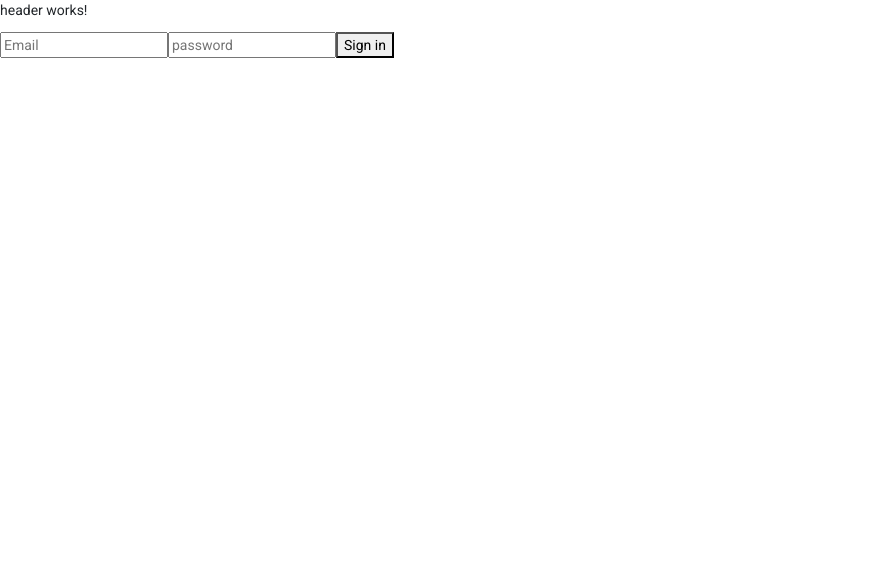
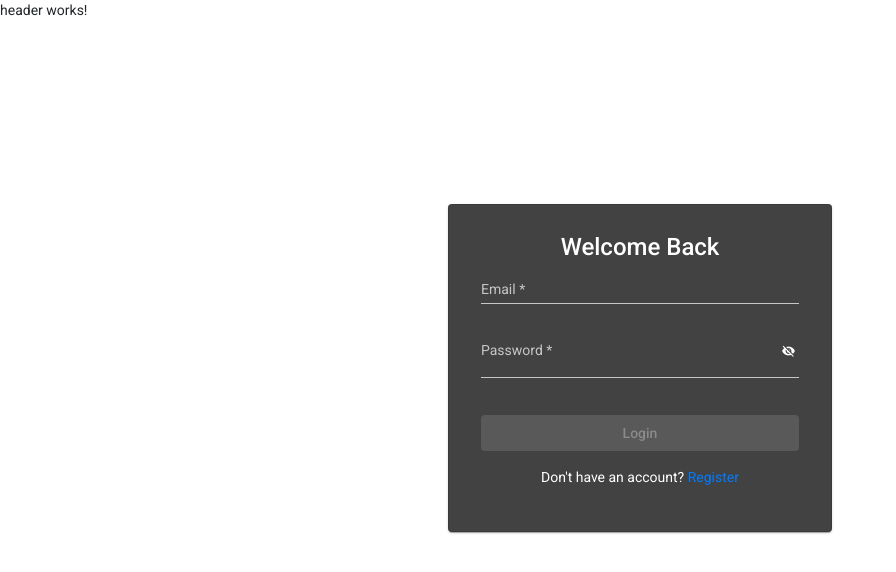
Before and after one commit to SafwanSa/KCDBS-app, an Angular app: page /login in a window 1280 px wide. Shown: the top 572 px of the page, without its empty margins (0-896 px from the left). Built offline with nearby package versions, Linux system fonts and the light colour scheme.

Commit message:
Add the login comp

```diff
--- a/src/app/components/login/login.component.css
+++ b/src/app/components/login/login.component.css
@@ -0,0 +1,21 @@
+.root-container {
+  display: flex;
+  justify-content: center;
+  align-items: center;
+  height: 84%;
+}
+.card {
+  width: 30%;
+  padding: 2rem;
+  text-align: center;
+}
+
+mat-form-field {
+  width: 100%;
+}
+
+button {
+  margin-top: 1.2rem;
+  margin-bottom: 1rem;
+  width: 100%;
+}
--- a/src/app/components/login/login.component.html
+++ b/src/app/components/login/login.component.html
@@ -1,6 +1,56 @@
-<form [formGroup]="form" (ngSubmit)="onSubmit()">
-  <input type="email" formControlName="email" placeholder="Email" />
-  <input type="password" formControlName="password" placeholder="password" />
+<div class="root-container">
+  <mat-card class="card">
+    <mat-card-title class="card-title">Welcome Back</mat-card-title>
+    <form [formGroup]="form" (ngSubmit)="onSubmit()">
+      <div class="email">
+        <mat-form-field appearance="legacy">
+          <mat-label>Email</mat-label>
+          <input
+            matInput
+            placeholder="pat@example.com"
+            autocomplete="off"
+            formControlName="email"
+            required
+          />
+          <mat-error *ngIf="email.invalid">{{ getErrorMessage() }}</mat-error>
+        </mat-form-field>
+      </div>
 
-  <button type="submit">Sign in</button>
-</form>
+      <div class="password">
+        <mat-form-field appearance="legacy">
+          <mat-label>Password</mat-label>
+          <input
+            matInput
+            formControlName="password"
+            autocomplete="off"
+            [type]="hidePassword ? 'password' : 'text'"
+          />
+          <button
+            mat-icon-button
+            matSuffix
+            (click)="hidePassword = !hidePassword"
+            [attr.aria-label]="'Hide password'"
+            [attr.aria-pressed]="hidePassword"
+          >
+            <mat-icon>{{
+              hidePassword ? "visibility_off" : "visibility"
+            }}</mat-icon>
+          </button>
+          <mat-error *ngIf="password.invalid">{{
+            getErrorMessage()
+          }}</mat-error>
+        </mat-form-field>
+      </div>
+      <mat-error *ngIf="serverMessage !== ''">{{ serverMessage }}</mat-error>
+      <button
+        type="submit"
+        mat-raised-button
+        color="primary"
+        [disabled]="email.invalid || password.invalid"
+      >
+        Login
+      </button>
+      <p>Don't have an account? <a routerLink="/register">Register</a></p>
+    </form>
+  </mat-card>
+</div>
--- a/src/app/components/login/login.component.ts
+++ b/src/app/components/login/login.component.ts
@@ -10,6 +10,8 @@ import { AuthService } from 'src/app/services/auth.service';
 export class LoginComponent implements OnInit {
 
   form: FormGroup;
+  hidePassword = true;
+  serverMessage = '';
 
   constructor(
     private fb: FormBuilder,
@@ -35,4 +37,16 @@ export class LoginComponent implements OnInit {
     this.authService.signIn(this.email.value, this.password.value);
   }
 
+  getErrorMessage(): string {
+    if (this.password.hasError('minlength')) {
+      return 'Password must be at least 6 characters';
+    }
+    else if (this.email.hasError('required')
+      || this.password.hasError('required')) {
+      return 'You must enter a value';
+    } else if (this.email.hasError('email')) {
+      return 'Not a valid email';
+    }
+  }
+
 }
```
